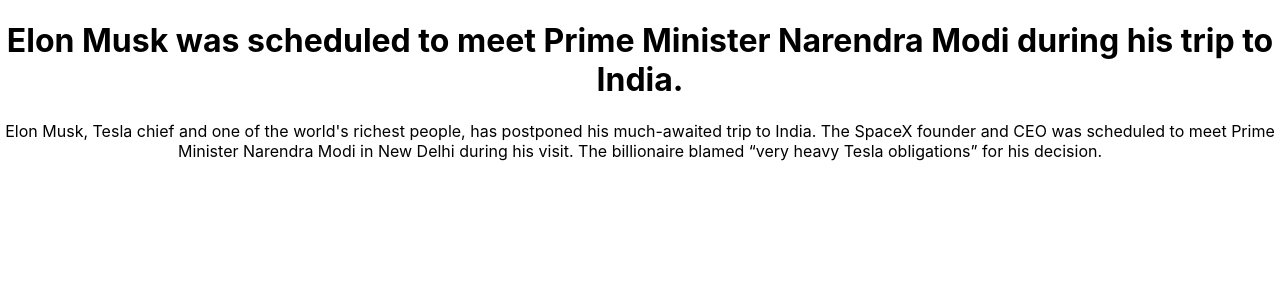
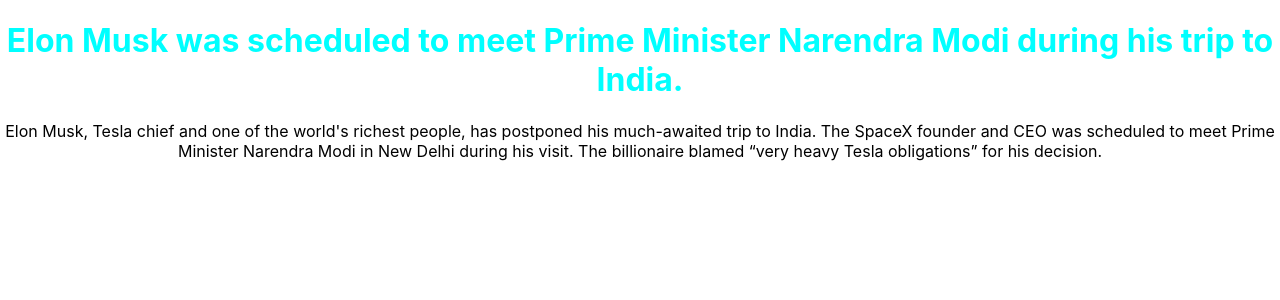
Before and after one commit to anushajinkala/repository2001, a React (Create React App) app: page / in a window 1280 px wide. Shown: the top 300 px of the page. Built offline with nearby package versions, Linux system fonts and the light colour scheme.

Commit message:
doing some changes

```diff
--- a/src/App.css
+++ b/src/App.css
@@ -1,38 +1,7 @@
-.App {
+.App{
   text-align: center;
 }
-
-.App-logo {
-  height: 40vmin;
-  pointer-events: none;
+h1{
+  font-size: 2rem;
+  color: aqua;
 }
-
-@media (prefers-reduced-motion: no-preference) {
-  .App-logo {
-    animation: App-logo-spin infinite 20s linear;
-  }
-}
-
-.App-header {
-  background-color: #282c34;
-  min-height: 100vh;
-  display: flex;
-  flex-direction: column;
-  align-items: center;
-  justify-content: center;
-  font-size: calc(10px + 2vmin);
-  color: white;
-}
-
-.App-link {
-  color: #61dafb;
-}
-
-@keyframes App-logo-spin {
-  from {
-    transform: rotate(0deg);
-  }
-  to {
-    transform: rotate(360deg);
-  }
-}
--- a/src/App.js
+++ b/src/App.js
@@ -1,4 +1,4 @@
-import logo from './logo.svg';
+
 import './App.css';
 
 function App() {
@@ -6,7 +6,6 @@
     <div className="App">
     <h1>Elon Musk was scheduled to meet Prime Minister Narendra Modi during his trip to India.</h1>
     <p>Elon Musk, Tesla chief and one of the world's richest people, has postponed his much-awaited trip to India. The SpaceX founder and CEO was scheduled to meet Prime Minister Narendra Modi in New Delhi during his visit. The billionaire blamed “very heavy Tesla obligations” for his decision.</p>
-
     </div>
   );
 }
```
